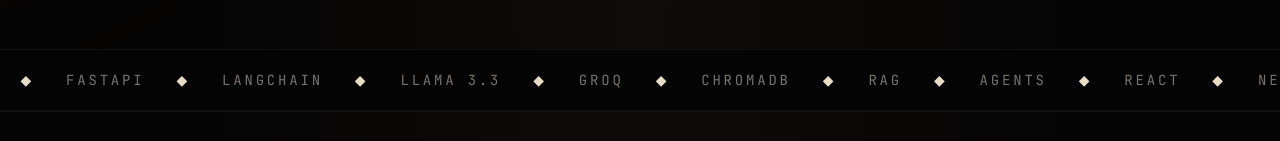
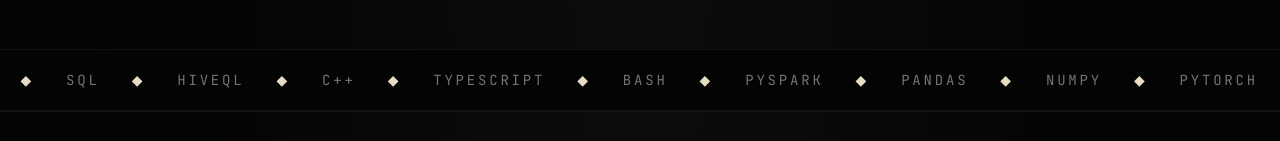
Before and after one commit to Arjunn28/arjun-portfolio, a Next.js app: page / in a window 1280 px wide. Shown: the part 811-952 px from the top of the page. Built offline with nearby package versions, Linux system fonts and the light colour scheme; no server answers.

Commit message:
Update StackMarquee with new technologies and remove duplicates

```diff
--- a/components/StackMarquee.tsx
+++ b/components/StackMarquee.tsx
@@ -1,24 +1,65 @@
 const stack = [
   "PYTHON",
-  "FASTAPI",
+  "SQL",
+  "HIVEQL",
+  "C++",
+  "TYPESCRIPT",
+  "BASH",
+  "PYSPARK",
+  "PANDAS",
+  "NUMPY",
+  "PYTORCH",
+  "TENSORFLOW",
+  "SCIKIT-LEARN",
+  "HUGGING FACE",
+  "TRANSFORMERS",
+  "FINE-TUNING",
+  "RLHF",
   "LANGCHAIN",
+  "LANGGRAPH",
+  "MCP",
+  "RAG",
+  "CHROMADB",
+  "VECTOR SEARCH",
+  "PROMPT ENGINEERING",
+  "GUARDRAILS",
+  "MULTI-AGENT",
   "LLAMA 3.3",
   "GROQ",
-  "CHROMADB",
-  "RAG",
-  "AGENTS",
+  "FASTAPI",
+  "REST APIS",
+  "DOCKER",
+  "KUBERNETES",
+  "LINUX",
+  "GIT",
+  "GITHUB ACTIONS",
+  "CI/CD",
+  "AWS",
+  "EC2",
+  "S3",
+  "GCP",
+  "ETL PIPELINES",
+  "HADOOP",
+  "HIVE",
+  "POSTGRESQL",
+  "MYSQL",
+  "STATISTICAL MODELING",
+  "REGRESSION",
+  "CLASSIFICATION",
+  "HYPOTHESIS TESTING",
+  "FORECASTING",
+  "BAYESIAN OPTIMIZATION",
+  "DOMO",
+  "POWER BI",
+  "SSAS",
+  "EXCEL",
+  "STREAMLIT",
+  "DASHBOARD DESIGN",
+  "QUERY OPTIMIZATION",
   "REACT",
   "NEXT.JS",
-  "TYPESCRIPT",
-  "PYSPARK",
-  "HADOOP",
-  "HIVE",
-  "AWS",
-  "DOCKER",
-  "PYTORCH",
-  "SCIKIT-LEARN",
-  "PANDAS",
-  "SQL",
+  "TAILWIND CSS",
+  "VERCEL",
 ];
 
 export function StackMarquee() {
```
